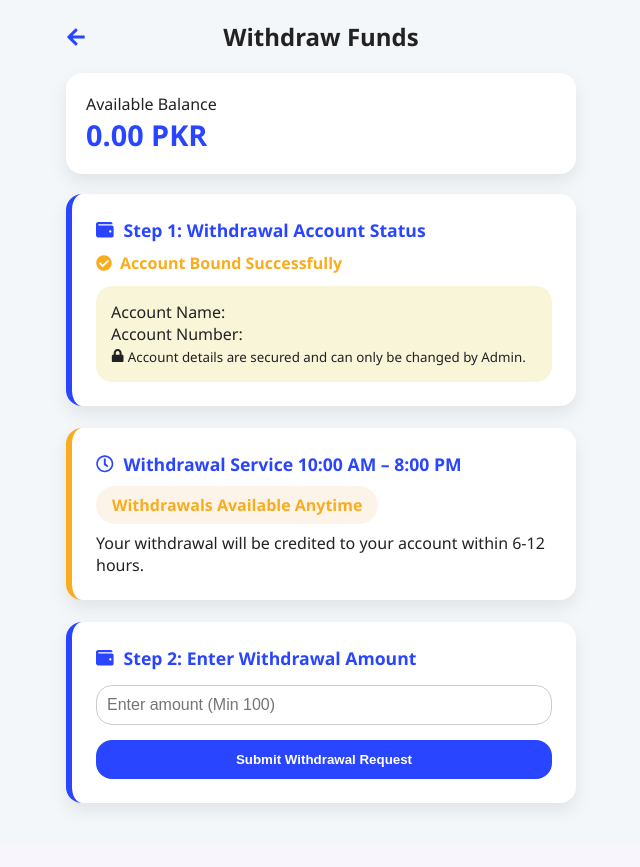
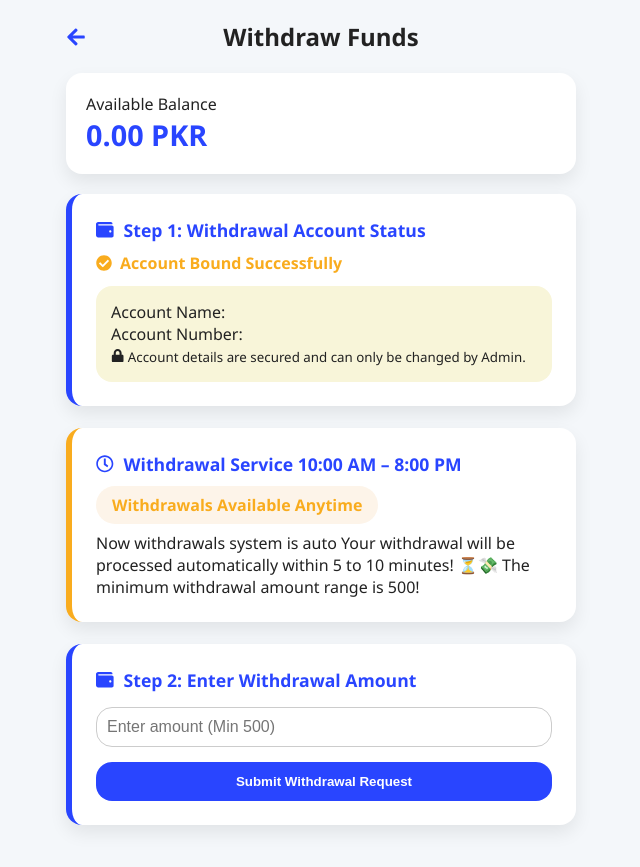
Before and after one commit to farhan-khan259/solarfullfrontend, a React (Create React App) app: page /withdrawfunds in a window 1280 px wide. Shown: the whole page, without its empty margins (319-959 px from the left). Before the commit the page ends 845 px from the top, so only its background shows below. Built offline with nearby package versions, Linux system fonts and the light colour scheme; no server answers; sample sign-in values are in the browser's storage; a web font is replaced by a local one.

Commit message:
normal changes

```diff
--- a/src/Components/Dashboard/Dashboard.jsx
+++ b/src/Components/Dashboard/Dashboard.jsx
@@ -19,8 +19,8 @@ import "./Dashboard.css";
 import img2 from "../../Assets/Pictures/2new.jpeg";
 import img1 from "../../Assets/Pictures/dash1.jpeg";
 import img3 from "../../Assets/Pictures/dash3.jpeg";
-import img4 from "../../Assets/Pictures/dash4.jpeg";
 import profileImg from "../../Assets/Pictures/download.jpeg";
+import img4 from "../../Assets/Pictures/richticketdash.jpeg";
 import Newsboard from "../Newsboard/Newsboard";
 
 const slides = [
@@ -185,10 +185,7 @@ export default function Dashboard() {
                   کم از کم ڈپازٹ کی رقم صرف{" "}
                   <span className="highlight-orange">500</span> روپے ہے
                 </li>
-                <li>
-                  کم از کم واپسی صرف{" "}
-                  <span className="highlight-orange">100</span> روپے ہے
-                </li>
+                <li style={{ color: "red" }}>کم از کم واپسی صرف 500 روپے ہے</li>
                 <li>کوئی واپسی فیس نہیں</li>
                 <li>روزانہ مفت پرومو کوڈز صارفین کے لیے</li>
                 <li className="highlight">
--- a/src/Components/Signin/Signin.jsx
+++ b/src/Components/Signin/Signin.jsx
@@ -220,8 +220,8 @@ export default function Signin() {
       <div className="login-box">
         <img src={logo} alt="Solar X Logo" className="bot-icon" />
         <h2 className="title">WELCOME BACK!</h2>
-       <p className="subtitle">
-          خوش امدید اپ کا اکاؤنٹ سولر ایکس کمپنی میں رجسٹر ہو گیا ہے اپنے اکاؤنٹ
+        <p className="subtitle">
+          خوش امدید آپ کا اکاؤنٹ سولر ایکس کمپنی میں رجسٹر ہو گیا ہے اپنے اکاؤنٹ
           کو لاگ ان کرو اور اج سے ہی اپنی ارننگ شروع کرو
         </p>
 
--- a/src/Components/Withdrawfunds/Withdrawfunds.jsx
+++ b/src/Components/Withdrawfunds/Withdrawfunds.jsx
@@ -65,8 +65,8 @@ const Withdrawfunds = () => {
 
   // ✅ Withdraw handler (deduct instantly from DB & UI)
   const handleSubmit = async () => {
-    if (!amount || Number(amount) < 100) {
-      setErrorMessage("Minimum withdrawal amount is 100 PKR");
+    if (!amount || Number(amount) < 500) {
+      setErrorMessage("Minimum withdrawal amount is 500 PKR");
       setShowError(true);
       return;
     }
@@ -160,7 +160,9 @@ const Withdrawfunds = () => {
         </h3>
         <p className="available-btn3">Withdrawals Available Anytime</p>
         <p className="service-note3">
-          Your withdrawal will be credited to your account within 6-12 hours.
+          Now withdrawals system is auto Your withdrawal will be processed
+          automatically within 5 to 10 minutes! ⏳💸 The minimum withdrawal
+          amount range is 500!
         </p>
       </div>
 
@@ -173,10 +175,10 @@ const Withdrawfunds = () => {
         <input
           className="amount-input3"
           type="number"
-          placeholder="Enter amount (Min 100)"
+          placeholder="Enter amount (Min 500)"
           value={amount}
           onChange={(e) => setAmount(e.target.value)}
-          min="100"
+          min="500"
         />
 
         <button
```
Also changed, not shown: src/Assets/Pictures/richticketdash.jpeg (added).
